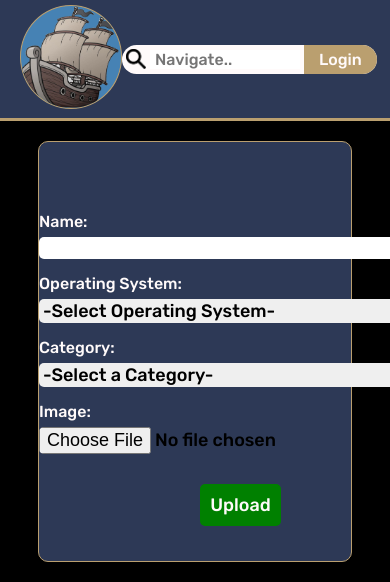
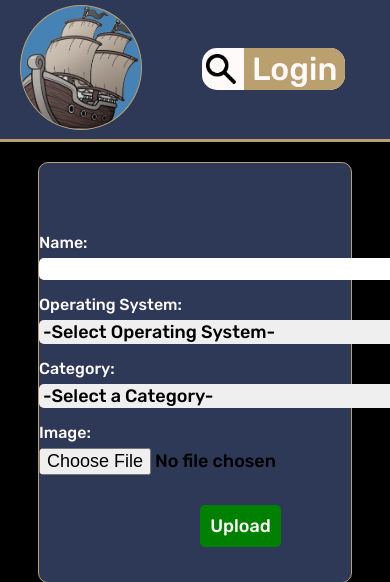
Before and after one commit to dfragmnt/Ahoy, a Flask app: template templates/createprogram.html in a window 390 px wide; the page is wider, and only the part inside the window is pictured. Shown: the top 582 px of that part. Run offline with Flask 2, Linux system fonts and the light colour scheme; the template is opened without the code that fills it, so the values that code supplies are empty.

Commit message:
jQuery navbar + fonts resieze

```diff
--- /dev/null
+++ b/Javascript/main.js
@@ -0,0 +1,3 @@
+$(function(){
+    $("header").load("../templates/navbar.html");
+});
--- a/css/mediaQueries.css
+++ b/css/mediaQueries.css
@@ -6,7 +6,7 @@
 
 @media only screen and (max-width: 1000px) {
     #hamb-btn {
-        font-size: 2em;
+        font-size: 3.5em;
         display: inline;
     }
 
@@ -23,7 +23,26 @@
     }
 
     header .logo {
-        width: 100px;
+        width: 120px;
+    }
+
+    header .searchbar {
+        font-size: 2em;
+        flex-grow: 1;
+        margin: 0 60px;
+    }
+
+    .searchbar img {
+        width: 30px;
+    }
+
+    .searchbar input {
+        width: 80%;
+    }
+
+    .searchbar .login {
+        padding: 2px 8px;
+        font-size: 1em;
     }
 
     .index-main {
--- a/css/style.css
+++ b/css/style.css
@@ -248,10 +248,10 @@
   position: absolute;
   top: 50%;
   left: 50%;
-  margin-top: -200px;
-  margin-left: -200px;
-  width: 400px;
-  height: 400px;
+  margin-top: -300px;
+  margin-left: -250px;
+  width: 500px;
+  height: 600px;
   z-index: -10;
   background-color: #2d3956;
   padding: 10px;
@@ -268,8 +268,8 @@
   position: absolute;
   top: 10px;
   right: 15px;
-  font-size: 1.2em;
-  padding: 3px 6px;
+  font-size: 2em;
+  padding: 3px 8px;
 }
 
 .lgn-xmark:hover {
@@ -286,14 +286,20 @@
 }
 
 .div-login .home img {
-  width: 64px;
+  width: 86px;
   border-radius: 50%;
   border: 1px solid #ba9f6f;
   background-color: #4682B4;
 }
 
+#getonboard {
+  color: snow;
+  font-size: 2.5em;
+}
+
 .div-login .logintext {
   color: snow;
+  font-size: 1.5em;
 }
 
 .lgn-form {
```
Also changed, not shown: templates/index.html (+5 -21 lines), templates/navbar.html (added, +17 -0 lines).
